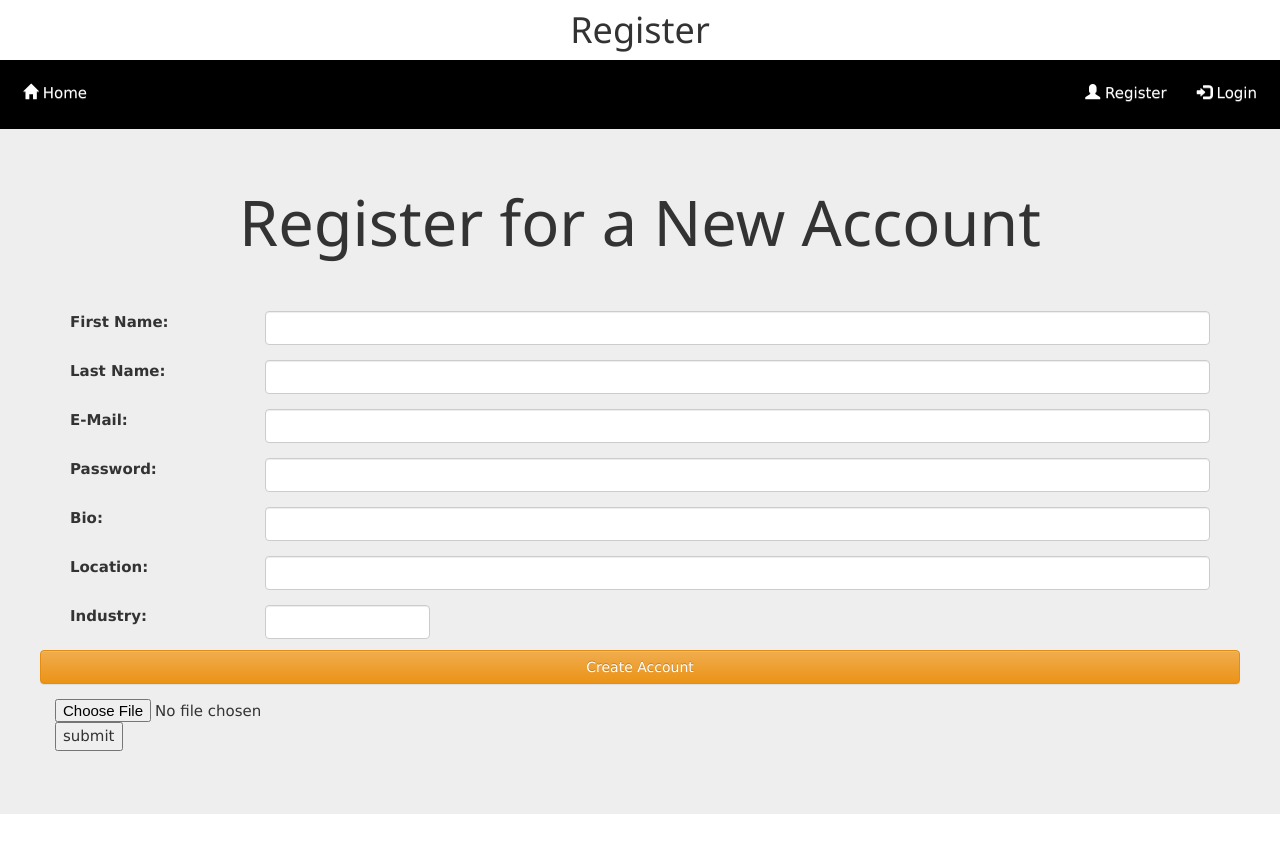
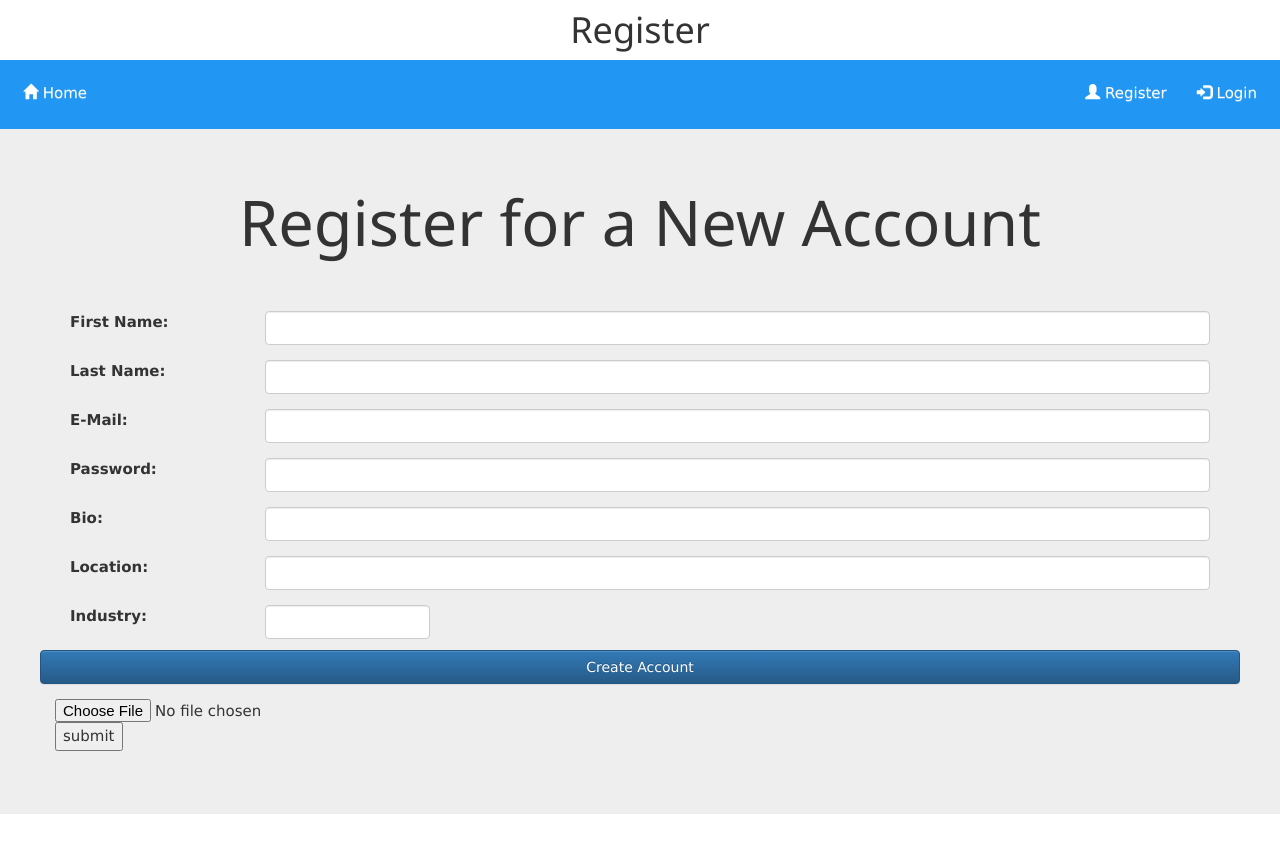
Before and after one commit to aevl/SWEGroupProject, a PHP site: page /register.php in a window 1280 px wide. Run offline with PHP 8.4, Linux system fonts and the light colour scheme.

Commit message:
Update register.php

```diff
--- a/register.php
+++ b/register.php
@@ -13,8 +13,8 @@
 	</head>
 	<style type="text/css">
 		.form-control:focus{
-			border-color: #ff9900;
-        		box-shadow: 0px 1px 1px rgba(0, 0, 0, 0.075) inset, 0px 0px 8px rgb(255, 153, 0);
+			border-color: #0099ff;
+        		box-shadow: 0px 1px 1px rgba(0, 0, 0, 0.075) inset, 0px 0px 8px rgb(0, 153, 255);
 		}
 	</style>
 	<body> <!--Body-->
@@ -23,7 +23,7 @@
 			<h1><center>Register</center></h1>
 		</header>
 		<!--Nav Bar-->
-		<nav class="w3-topnav w3-black">
+		<nav class="w3-topnav w3-blue">
 			<div>
 				<ul class="nav navbar-nav">
 					<li><a href="index.php"><span class="glyphicon glyphicon-home"></span> Home</a></li>
@@ -125,7 +125,7 @@
 					<br><br>
 				  <!--Submit-->
 				 	<div class="row form-group">
-				 		<button type="submit" class="btn btn-warning btn-block" name="submit">Create Account</button>
+				 		<button type="submit" class="btn btn-primary btn-block" name="submit">Create Account</button>
 				 	</div>
 				</form> <!-- end formElement -->
                 <!--Profile Photo-->
```
